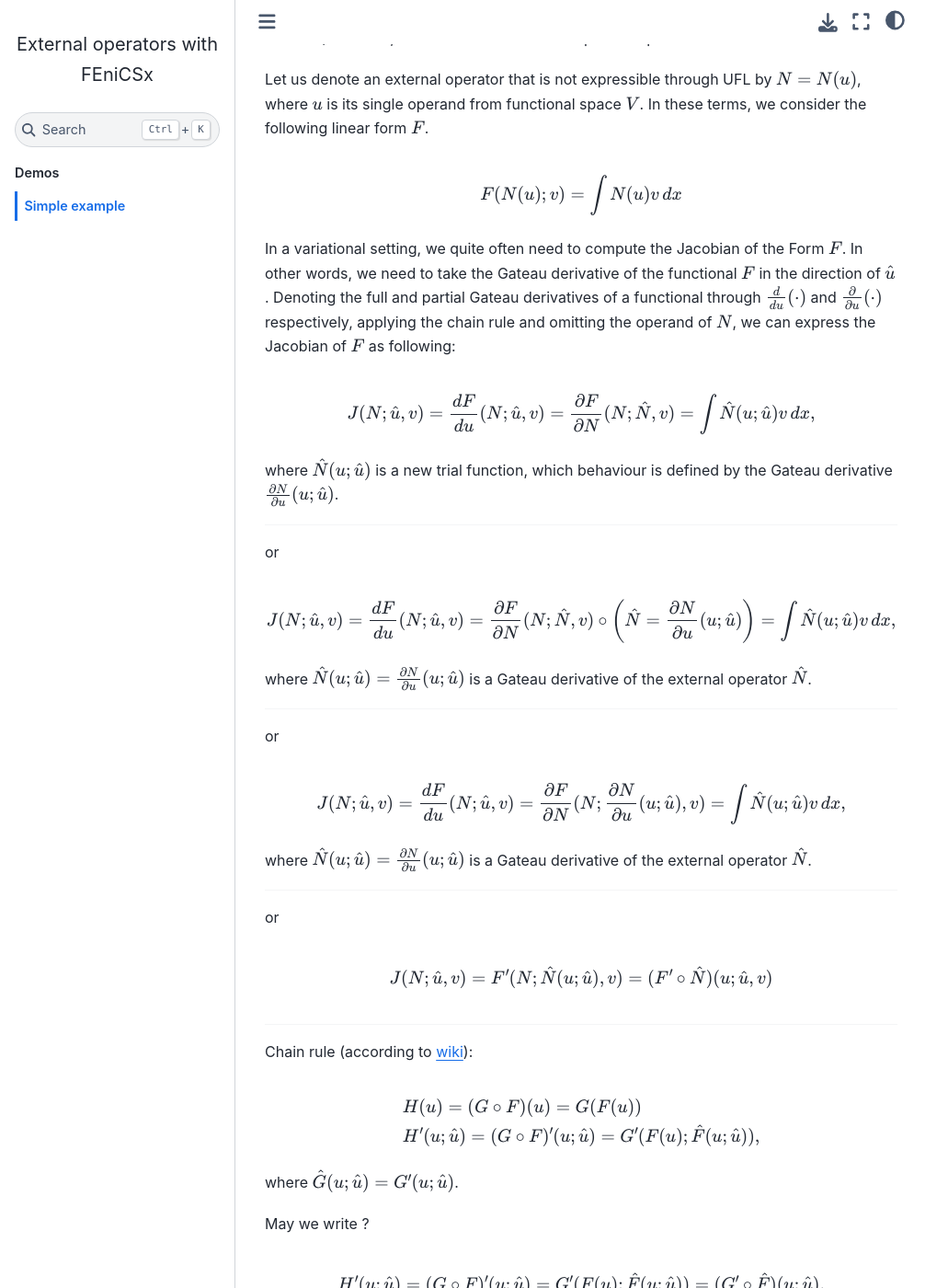
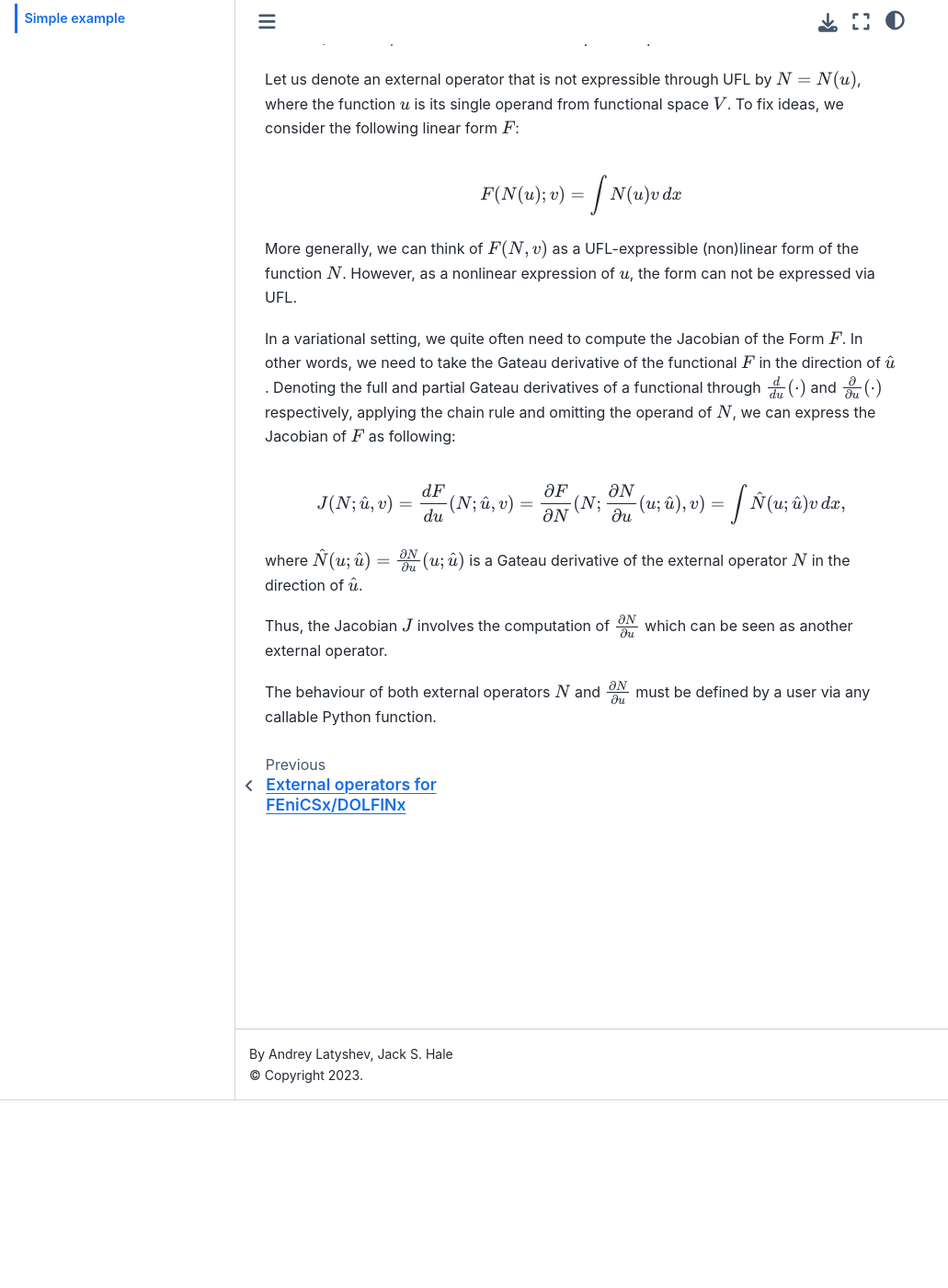
Before and after one commit to a-latyshev/dolfinx-external-operator, a Jupyter Book: the page built from docs/demos/simple_example.md, in a window 1280 px wide and 1400 px high, scrolled down 204 px. Shown: the whole window at 92% size, without its empty margins (0-1031 px from the left). Built offline with Jupyter Book 1.0.4 settings and Sphinx 7.4.7 and the Sphinx Book theme 1.1.4, drawn with Linux system fonts in a browser that asks for light colours; pages that are not in the unit, such as notebooks, are missing from menus; some of the changed text lies outside the part shown.

Commit message:
Suggestions for simple_example

```diff
--- a/docs/demos/simple_example.md
+++ b/docs/demos/simple_example.md
@@ -4,59 +4,21 @@ Authors: Andrey Latyshev (University of Luxembourg, Sorbonne Université, andrey
 
 In order to show how an external operator can be used in a variational setting in FEniCSx/DOLFINx, we want to start with a simple example.
 
-Let us denote an external operator that is not expressible through UFL by $N = N(u)$, where $u$ is its single operand from functional space $V$. In these terms, we consider the following linear form $F$.
+Let us denote an external operator that is not expressible through UFL by $N = N(u)$, where the function $u$ is its single operand from functional space $V$. To fix ideas, we consider the following linear form $F$:
 
 $$
   F(N(u);v) = \int N(u)v \, dx
 $$
+More generally, we can think of $F(N, v)$ as a UFL-expressible (non)linear form of the function $N$. However, as a nonlinear expression of $u$, the form can not be expressed via UFL.
 
 In a variational setting, we quite often need to compute the Jacobian of the Form $F$. In other words, we need to take the Gateau derivative of the functional $F$ in the direction of $\hat{u}$. Denoting the full and partial Gateau derivatives of a functional through $\frac{d }{d u}(\cdot)$ and $\frac{\partial}{\partial u}(\cdot)$ respectively, applying the chain rule and omitting the operand of $N$, we can express the Jacobian of $F$ as following:
-
-$$
-  J(N;\hat{u}, v) = \frac{dF}{du}(N;\hat{u}, v) = \frac{\partial F}{\partial N}(N; \hat{N}, v) = \int \hat{N}(u;\hat{u})v \, dx,
-$$
-
-where $\hat{N}(u;\hat{u})$ is a new trial function, which behaviour is defined by the Gateau derivative $\frac{\partial N}{\partial u}(u;\hat{u})$.
-___
-or
-
-$$
-  J(N;\hat{u}, v) = \frac{dF}{du}(N;\hat{u}, v) = \frac{\partial F}{\partial N}(N; \hat{N}, v) \circ \left( \hat{N} = \frac{\partial N}{\partial u}(u;\hat{u}) \right) = \int \hat{N}(u;\hat{u})v \, dx,
-$$
-
-where $\hat{N}(u;\hat{u}) = \frac{\partial N}{\partial u}(u;\hat{u})$ is a Gateau derivative of the external operator $\hat{N}$.
-___
-or
 
 $$
   J(N;\hat{u}, v) = \frac{dF}{du}(N;\hat{u}, v) = \frac{\partial F}{\partial N}(N; \frac{\partial N}{\partial u}(u;\hat{u}), v) = \int \hat{N}(u;\hat{u})v \, dx,
 $$
 
-where $\hat{N}(u;\hat{u}) = \frac{\partial N}{\partial u}(u;\hat{u})$ is a Gateau derivative of the external operator $\hat{N}$.
-___
-or
+where $\hat{N}(u;\hat{u}) = \frac{\partial N}{\partial u}(u;\hat{u})$ is a Gateau derivative of the external operator $N$ in  the direction of  $\hat{u}$.
 
-$$
-  J(N;\hat{u},v) = F^\prime(N; \hat{N}(u;\hat{u}),v) = (F^\prime \circ \hat{N})(u;\hat{u},v)
-$$
+Thus, the Jacobian $J$ involves the computation of $ \frac{\partial N}{\partial u}$ which can be seen as another external operator.
 
-___
-
-Chain rule (according to [wiki](https://en.wikipedia.org/wiki/Gateaux_derivative)):
-
-\begin{align*}
-  & H(u) = (G \circ F)(u) = G(F(u)) \\
-  & H^\prime(u; \hat{u}) = (G \circ F)^\prime(u; \hat{u}) = G^\prime(F(u); \hat{F}(u; \hat{u})),
-\end{align*}
-where $\hat{G}(u; \hat{u}) = G^\prime(u; \hat{u})$.
-
-May we write ?
-
-$$
-H^\prime(u; \hat{u}) = (G \circ F)^\prime(u; \hat{u}) = G^\prime(F(u); \hat{F}(u; \hat{u})) = (G^\prime \circ \hat{F})(u; \hat{u}),
-$$
-___
-
-Thus, the Jacobian $J$ is presented as an action of the functional $\frac{\partial F}{\partial N}$ on the trial function $\hat{N}$....
-
-The behaviour of both external operators $N$ and $\frac{d N}{d u}$ must be defined by a user via any callable Python function.
+The behaviour of both external operators $N$ and $\frac{\partial N}{\partial u}$ must be defined by a user via any callable Python function.
```
